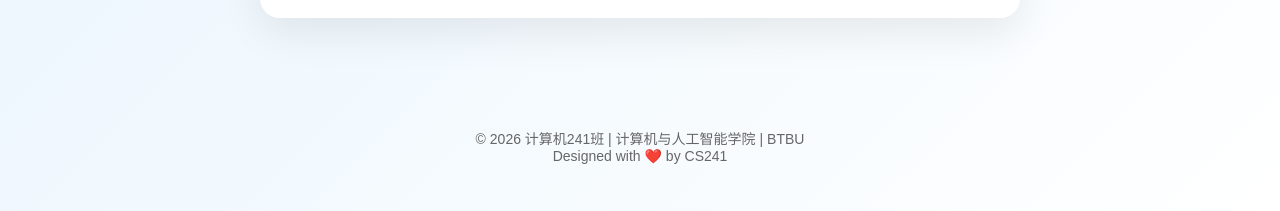
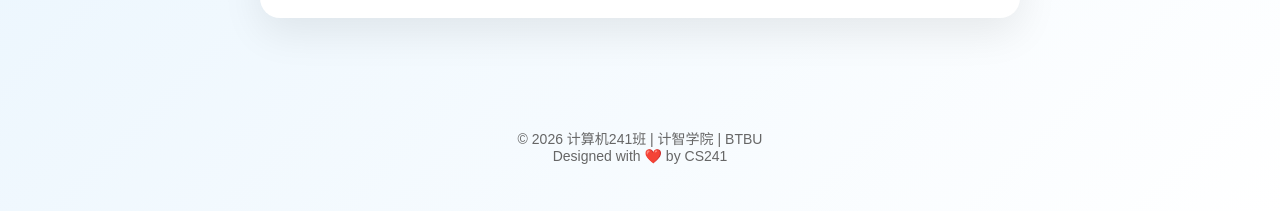
Before and after one commit to maggiecycy/class-static-website, a plain HTML site: page index.html in a window 1280 px wide. Shown: the part 845-1056 px from the top of the page. Drawn offline with Linux system fonts and the light colour scheme.

Commit message:
modified footer

```diff
--- a/index.html
+++ b/index.html
@@ -48,7 +48,7 @@
 
   <!-- 页脚 -->
   <footer class="footer">
-    © 2026 计算机241班 | 计算机与人工智能学院 | BTBU
+    © 2026 计算机241班 | 计智学院 | BTBU
     <br>
     Designed with ❤️ by CS241
   </footer>
```
